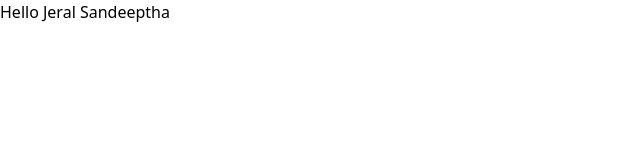
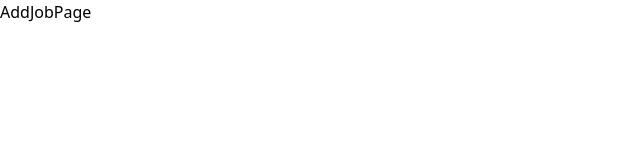
Before and after one commit to JeralSandeeptha/Job-Finder, a React (Vite) app: page /add/job in a window 1280 px wide. Shown: the top 160 px of the page, without its empty margins (0-640 px from the left). Built offline with nearby package versions, Linux system fonts and the light colour scheme.

Commit message:
setup router and web pages

```diff
--- a/src/App.tsx
+++ b/src/App.tsx
@@ -1,9 +1,9 @@
+import MainNavigation from "./router/MainNavigation";
+
 function App() {
 
   return (
-    <>
-      Hello Jeral Sandeeptha
-    </>
+    <MainNavigation />
   )
 }
 
--- /dev/null
+++ b/src/pages/add-job-page/AddJobPage.tsx
@@ -0,0 +1,7 @@
+const AddJobPage = () => {
+  return (
+    <div>AddJobPage</div>
+  );
+}
+
+export default AddJobPage;
--- /dev/null
+++ b/src/pages/job-detail-page/JobDetailPage.tsx
@@ -0,0 +1,7 @@
+const JobDetailPage = () => {
+  return (
+    <div>JobDetailPage</div>
+  );
+}
+
+export default JobDetailPage;
--- /dev/null
+++ b/src/pages/job-listings-page/JobListingPage.tsx
@@ -0,0 +1,7 @@
+const JobListingPage = () => {
+  return (
+    <div>JobListingPage</div>
+  );
+}
+
+export default JobListingPage;
--- /dev/null
+++ b/src/router/MainNavigation.tsx
@@ -0,0 +1,18 @@
+import { BrowserRouter, Route, Routes } from "react-router-dom";
+import JobListingPage from "../pages/job-listings-page/JobListingPage";
+import AddJobPage from "../pages/add-job-page/AddJobPage";
+import JobDetailPage from "../pages/job-detail-page/JobDetailPage";
+
+const MainNavigation = () => {
+  return (
+    <BrowserRouter basename="/">
+        <Routes>
+            <Route path="/" Component={JobListingPage}/>
+            <Route path="/add/job" Component={AddJobPage}/>
+            <Route path="/job/:jobId" Component={JobDetailPage}/>
+        </Routes>
+    </BrowserRouter>
+  );
+}
+
+export default MainNavigation;
```
